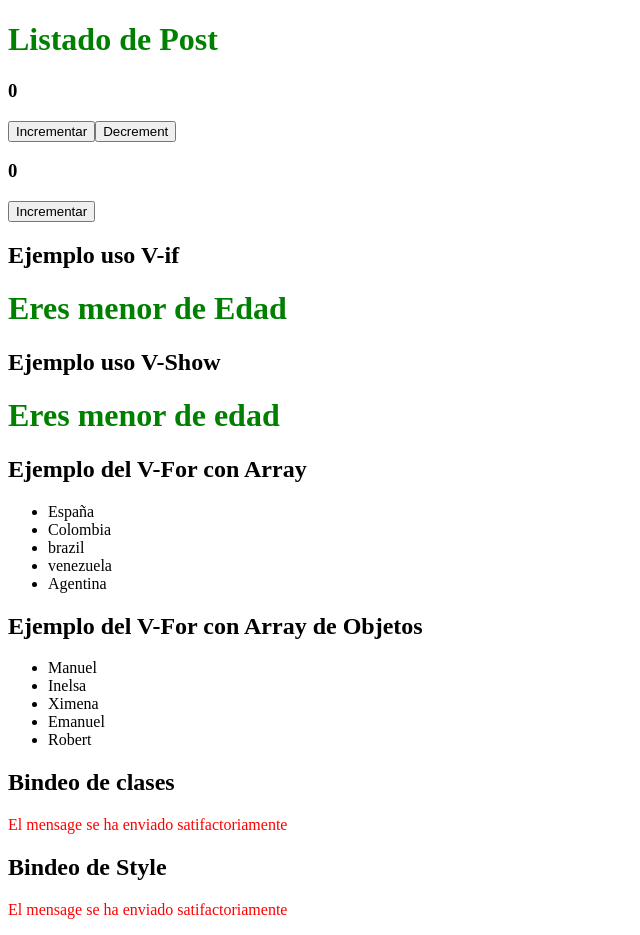
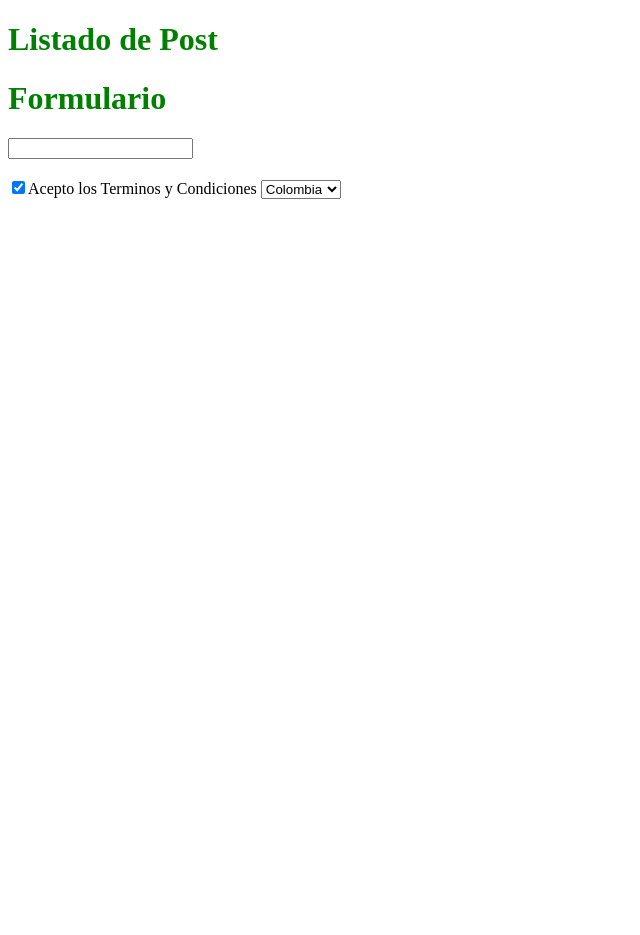
Before and after one commit to maalroba22/vuestudens, a Vue app: page / in a window 1280 px wide. Shown: the whole page, without its empty margins (0-640 px from the left). After the commit the page ends 800 px from the top, so only its background shows below. Built offline with nearby package versions, Linux system fonts and the light colour scheme.

Commit message:
add to select

```diff
--- a/src/App.vue
+++ b/src/App.vue
@@ -1,12 +1,12 @@
 <template>
  <h1>Listado de Post</h1>
  <!-- <PostContainer/> -->
- <CounterOption/>
+<!--  <CounterOption/>
  <CounterComposition/>
  <ExampleSelctive/>
  <ExampleForm/>
- <ClassBinding/>
-
+ <ClassBinding/> -->
+ <ModelsForm/>
 
 </template>
 
@@ -17,6 +17,7 @@ import CounterComposition from './components/CounterComposition.vue';
 import ExampleSelctive from './components/ExampleSelctive.vue';
 import ExampleForm from './components/ExampleForm.vue';
 import ClassBinding from './components/ClassBinding.vue';
+import ModelsForm from './components/ModelsForm.vue';
 
 </script>
 
--- /dev/null
+++ b/src/components/ModelsForm.vue
@@ -0,0 +1,21 @@
+<template>
+<h1> Formulario</h1>
+<form action="">
+    <input type="text" name="dato" id="dato" v-model="inputText">
+    <h3>{{ inputText }}</h3>
+    <input type="checkbox" name="terminos" id="terminos" v-model="acepto">Acepto los Terminos y Condiciones
+    <select name="pais" id="pais">
+        <option value="">Colombia</option>
+        <option value="">Argentina</option>
+        <option value="">Peru</option>
+    </select>
+</form>
+</template>
+
+<script lang="ts" setup>
+import {ref ,Ref}from 'vue'
+    let inputText:Ref<string> = ref('')
+    let acepto = ref(true)
+</script>
+
+<style scoped></style>
```
